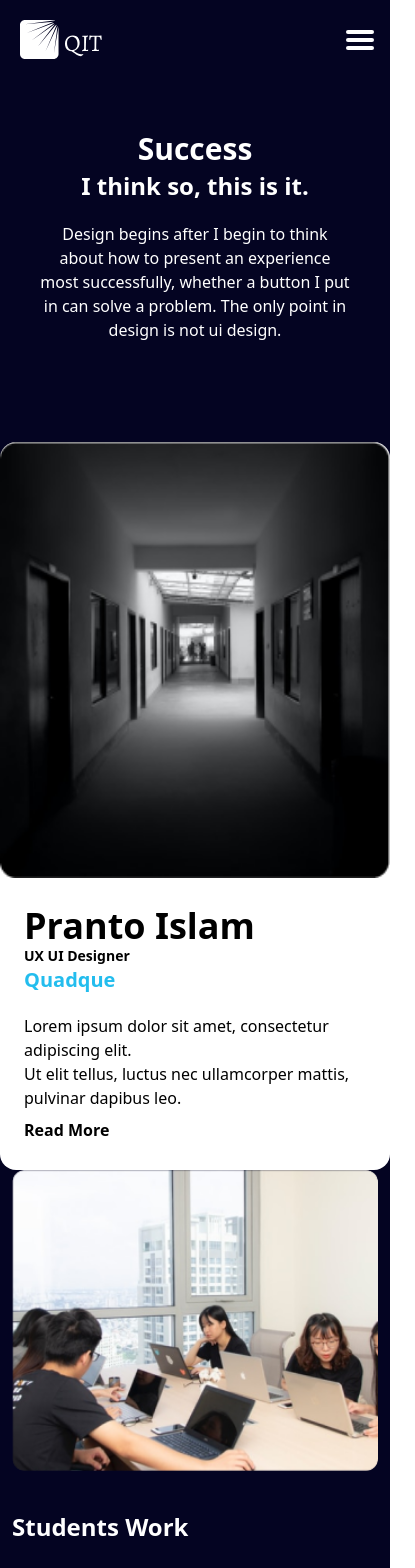
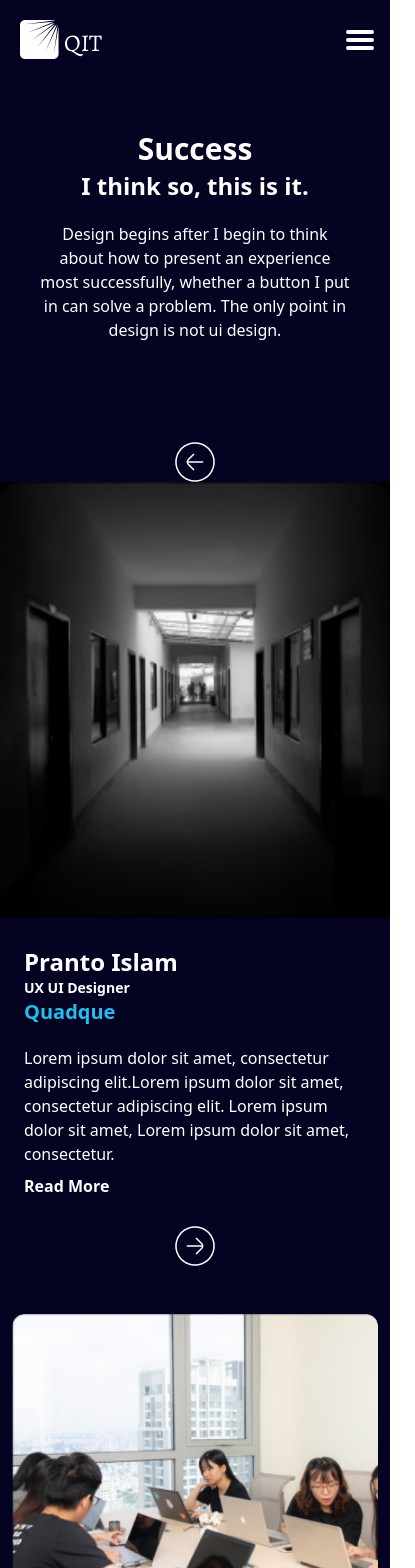
Before and after one commit to mhmalvi/quadque-it-client, a React (Create React App) app: page /stories in a window 390 px wide. Shown: the top 1568 px of the page, 415 px wide, since content can reach past the window. Built offline with nearby package versions, Linux system fonts and the light colour scheme.

Commit message:
gallery page

```diff
--- a/src/Pages/Blog/InstructorsSlider.jsx
+++ b/src/Pages/Blog/InstructorsSlider.jsx
@@ -3,11 +3,55 @@ import Slider from "react-slick";
 import "slick-carousel/slick/slick.css";
 import "slick-carousel/slick/slick-theme.css";
 import hallway from "../../Asset/Image/hallway.png";
+import RightArrow from "../../Asset/Image/arrow-right.png";
+import LeftArrow from "../../Asset/Image/arrow-left.png";
+
+function SampleNextArrow(props) {
+  const { style, onClick } = props;
+  return (
+    <div
+      style={{
+        ...style,
+        display: "block",
+        display: "flex",
+        flex: "end",
+        justifyContent: "center",
+      }}
+      onClick={onClick}
+    >
+      <div>
+        <img src={RightArrow} alt="" />
+      </div>
+    </div>
+  );
+}
+
+function SamplePrevArrow(props) {
+  const { style, onClick } = props;
+  return (
+    <div
+      style={{
+        ...style,
+        display: "block",
+        display: "flex",
+        justifyContent: "center",
+      }}
+      onClick={onClick}
+    >
+      <div>
+        <img src={LeftArrow} alt="" />
+      </div>
+    </div>
+  );
+}
 
 const InstructorsSlider = () => {
   const settings = {
+    focusOnSelect: true,
     dots: true,
     infinite: true,
+    nextArrow: <SampleNextArrow />,
+    prevArrow: <SamplePrevArrow />,
     speed: 600,
     slidesToShow: 3,
     slidesToScroll: 3,
@@ -47,100 +91,110 @@ const InstructorsSlider = () => {
       <Slider {...settings}>
         {/*     {Course?.map((course) => ( */}
         <div>
-          <div className="flex-col lg:max-w-xs bg-white rounded-2xl">
-            <div className="">
+          <div className="flex-col lg:max-w-xs bg-transparent lg:rounded-2xl">
+            <div className="bg-black">
               <img src={hallway} className="w-full" alt="" />
             </div>
-            <div className="flex-col lg:justify-start text-black m-auto px-6 py-7">
-              <div className="text-4xl font-semibold">Pranto Islam</div>
+            <div className="flex-col lg:justify-start m-auto px-6 py-7">
+              <div className="text-2xl lg:text-4xl font-semibold">
+                Pranto Islam
+              </div>
               <div className="text-sm font-semibold">UX UI Designer</div>
               <div className="text-xl text-[#23BDEE] font-semibold pb-5">
                 Quadque
               </div>
-              <div className="pb-2">
-                Lorem ipsum dolor sit amet, consectetur adipiscing elit. <br />{" "}
-                Ut elit tellus, luctus nec ullamcorper mattis, pulvinar dapibus
-                leo.{" "}
+              <div className="font-thin pb-2">
+                Lorem ipsum dolor sit amet, consectetur adipiscing elit.Lorem
+                ipsum dolor sit amet, consectetur adipiscing elit. Lorem ipsum
+                dolor sit amet, Lorem ipsum dolor sit amet, consectetur.
               </div>
               <div className="font-bold">Read More</div>
             </div>
           </div>
         </div>
         <div>
-          <div className="flex-col lg:max-w-xs bg-white rounded-2xl">
-            <div>
-              <img src={hallway} className="w-full rounded-2xl" alt="" />
+          <div className="flex-col lg:max-w-xs bg-transparent lg:rounded-2xl">
+            <div className="bg-black">
+              <img src={hallway} className="w-full" alt="" />
             </div>
-            <div className="flex-col lg:justify-start text-black m-auto px-6 py-7">
-              <div className="text-4xl font-semibold">Pranto Islam</div>
+            <div className="flex-col lg:justify-start m-auto px-6 py-7">
+              <div className="text-2xl lg:text-4xl font-semibold">
+                Pranto Islam
+              </div>
               <div className="text-sm font-semibold">UX UI Designer</div>
               <div className="text-xl text-[#23BDEE] font-semibold pb-5">
                 Quadque
               </div>
-              <div className="pb-2">
-                Lorem ipsum dolor sit amet, consectetur adipiscing elit. <br />{" "}
-                Ut elit tellus, luctus nec ullamcorper mattis, pulvinar dapibus
-                leo.{" "}
+              <div className="font-thin pb-2">
+                Lorem ipsum dolor sit amet, consectetur adipiscing elit.Lorem
+                ipsum dolor sit amet, consectetur adipiscing elit. Lorem ipsum
+                dolor sit amet, Lorem ipsum dolor sit amet, consectetur.
               </div>
               <div className="font-bold">Read More</div>
             </div>
           </div>
         </div>
         <div>
-          <div className="flex-col lg:max-w-xs bg-white rounded-2xl">
-            <div>
-              <img src={hallway} className="w-full rounded-2xl" alt="" />
+          <div className="flex-col lg:max-w-xs bg-transparent lg:rounded-2xl">
+            <div className="bg-black">
+              <img src={hallway} className="w-full" alt="" />
             </div>
-            <div className="flex-col lg:justify-start text-black m-auto px-6 py-7">
-              <div className="text-4xl font-semibold">Pranto Islam</div>
+            <div className="flex-col lg:justify-start m-auto px-6 py-7">
+              <div className="text-2xl lg:text-4xl font-semibold">
+                Pranto Islam
+              </div>
               <div className="text-sm font-semibold">UX UI Designer</div>
               <div className="text-xl text-[#23BDEE] font-semibold pb-5">
                 Quadque
               </div>
-              <div className="pb-2">
-                Lorem ipsum dolor sit amet, consectetur adipiscing elit. <br />{" "}
-                Ut elit tellus, luctus nec ullamcorper mattis, pulvinar dapibus
-                leo.{" "}
+              <div className="font-thin pb-2">
+                Lorem ipsum dolor sit amet, consectetur adipiscing elit.Lorem
+                ipsum dolor sit amet, consectetur adipiscing elit. Lorem ipsum
+                dolor sit amet, Lorem ipsum dolor sit amet, consectetur.
               </div>
               <div className="font-bold">Read More</div>
             </div>
           </div>
         </div>
         <div>
-          <div className="flex-col lg:max-w-xs bg-white rounded-2xl">
-            <div>
-              <img src={hallway} className="w-full rounded-2xl" alt="" />
+          <div className="flex-col lg:max-w-xs bg-transparent lg:rounded-2xl">
+            <div className="bg-black">
+              <img src={hallway} className="w-full" alt="" />
             </div>
-            <div className="flex-col lg:justify-start text-black m-auto px-6 py-7">
-              <div className="text-4xl font-semibold">Pranto Islam</div>
+            <div className="flex-col lg:justify-start m-auto px-6 py-7">
+              <div className="text-2xl lg:text-4xl font-semibold">
+                Pranto Islam
+              </div>
               <div className="text-sm font-semibold">UX UI Designer</div>
               <div className="text-xl text-[#23BDEE] font-semibold pb-5">
                 Quadque
               </div>
-              <div className="pb-2">
-                Lorem ipsum dolor sit amet, consectetur adipiscing elit. <br />{" "}
-                Ut elit tellus, luctus nec ullamcorper mattis, pulvinar dapibus
-                leo.{" "}
+              <div className="font-thin pb-2">
+                Lorem ipsum dolor sit amet, consectetur adipiscing elit.Lorem
+                ipsum dolor sit amet, consectetur adipiscing elit. Lorem ipsum
+                dolor sit amet, Lorem ipsum dolor sit amet, consectetur.
               </div>
               <div className="font-bold">Read More</div>
             </div>
           </div>
         </div>
         <div>
-          <div className="flex-col lg:max-w-xs bg-white rounded-2xl">
-            <div>
-              <img src={hallway} className="w-full rounded-2xl" alt="" />
+          <div className="flex-col lg:max-w-xs bg-transparent lg:rounded-2xl">
+            <div className="bg-black">
+              <img src={hallway} className="w-full" alt="" />
             </div>
-            <div className="flex-col lg:justify-start text-black m-auto px-6 py-7">
-              <div className="text-4xl font-semibold">Pranto Islam</div>
+            <div className="flex-col lg:justify-start m-auto px-6 py-7">
+              <div className="text-2xl lg:text-4xl font-semibold">
+                Pranto Islam
+              </div>
               <div className="text-sm font-semibold">UX UI Designer</div>
               <div className="text-xl text-[#23BDEE] font-semibold pb-5">
                 Quadque
               </div>
-              <div className="pb-2">
-                Lorem ipsum dolor sit amet, consectetur adipiscing elit. <br />{" "}
-                Ut elit tellus, luctus nec ullamcorper mattis, pulvinar dapibus
-                leo.{" "}
+              <div className="font-thin pb-2">
+                Lorem ipsum dolor sit amet, consectetur adipiscing elit.Lorem
+                ipsum dolor sit amet, consectetur adipiscing elit. Lorem ipsum
+                dolor sit amet, Lorem ipsum dolor sit amet, consectetur.
               </div>
               <div className="font-bold">Read More</div>
             </div>
@@ -150,7 +204,7 @@ const InstructorsSlider = () => {
         {/*     ))} */}
       </Slider>
     </>
-  )
-}
+  );
+};
 
-export default InstructorsSlider
+export default InstructorsSlider;
--- a/src/Pages/Blog/Stories.jsx
+++ b/src/Pages/Blog/Stories.jsx
@@ -8,10 +8,11 @@ import stories6 from "../../Asset/Image/stories6.png";
 import meeting from "../../Asset/Image/meeting.png";
 import hallway from "../../Asset/Image/hallway.png";
 import InstructorsSlider from "./InstructorsSlider";
+import CustomArrows from "./newSlicer";
 
 const Stories = () => {
   return (
-    <div className="w-full bg-home-color font-poppins pt-32 pb-20 lg:px-30 lg:mt-10">
+    <div className="w-full bg-home-color font-poppins pt-32 lg:pb-20 lg:px-30 lg:mt-10">
       <div className="font-poppins text-white">
         <div className="flex-col m-auto pb-18">
           <div className="text-3xl lg:text-5xl font-bold text-center leading-snug">
@@ -97,7 +98,8 @@ const Stories = () => {
             </div>
           </div>
         </div>
-        <div className="lg:hidden">
+
+        <div className="lg:hidden mb-12">
           <InstructorsSlider />
         </div>
         <div className="w-full lg:flex justify-evenly px-3">
@@ -121,7 +123,7 @@ const Stories = () => {
             </div>
           </div>
         </div>
-        <div className="m-auto pt-10 lg:pt-32 pb-18">
+        <div className="m-auto pt-10 lg:pt-32 lg:pb-18">
           <div className="text-4xl text-center leading-snug pb-12">
             Art Works
           </div>
--- /dev/null
+++ b/src/Pages/Blog/newSlicer.jsx
@@ -0,0 +1,65 @@
+import React, { Component } from "react";
+import Slider from "react-slick";
+import RightArrow from "../../Asset/Image/arrow-right.png";
+import LeftArrow from "../../Asset/Image/arrow-left.png";
+
+function SampleNextArrow(props) {
+  const {  style, onClick } = props;
+  return (
+    <div
+
+      style={{ ...style, display: "block", display: "flex", justifyContent: "center" }}
+      onClick={onClick}
+    >
+    <div><img src={RightArrow} alt="" /></div>
+    </div>
+  );
+}
+
+function SamplePrevArrow(props) {
+  const { className, style, onClick } = props;
+  return (
+    <div
+      className={className}
+      style={{ ...style, display: "block" }}
+      onClick={onClick}
+    />
+  );
+}
+
+export default function CustomArrows(){
+    const settings = {
+      dots: true,
+      infinite: true,
+      slidesToShow: 3,
+      slidesToScroll: 1,
+      nextArrow: <SampleNextArrow />,
+      prevArrow: <SamplePrevArrow />
+    };
+    return (
+      <div>
+        <h2>Custom Arrows</h2>
+        <Slider {...settings}>
+          <div>
+            <h3>1</h3>
+          </div>
+          <div>
+            <h3>2</h3>
+          </div>
+          <div>
+            <h3>3</h3>
+          </div>
+          <div>
+            <h3>4</h3>
+          </div>
+          <div>
+            <h3>5</h3>
+          </div>
+          <div>
+            <h3>6</h3>
+          </div>
+        </Slider>
+      </div>
+    );
+
+}
```
Also changed, not shown: src/Pages/Blog/Gallery.jsx (+9 -8 lines), src/Asset/Image/arrow-left.png (added), src/Asset/Image/arrow-right.png (added). Lines whose indentation alone changed are shown as unchanged.
